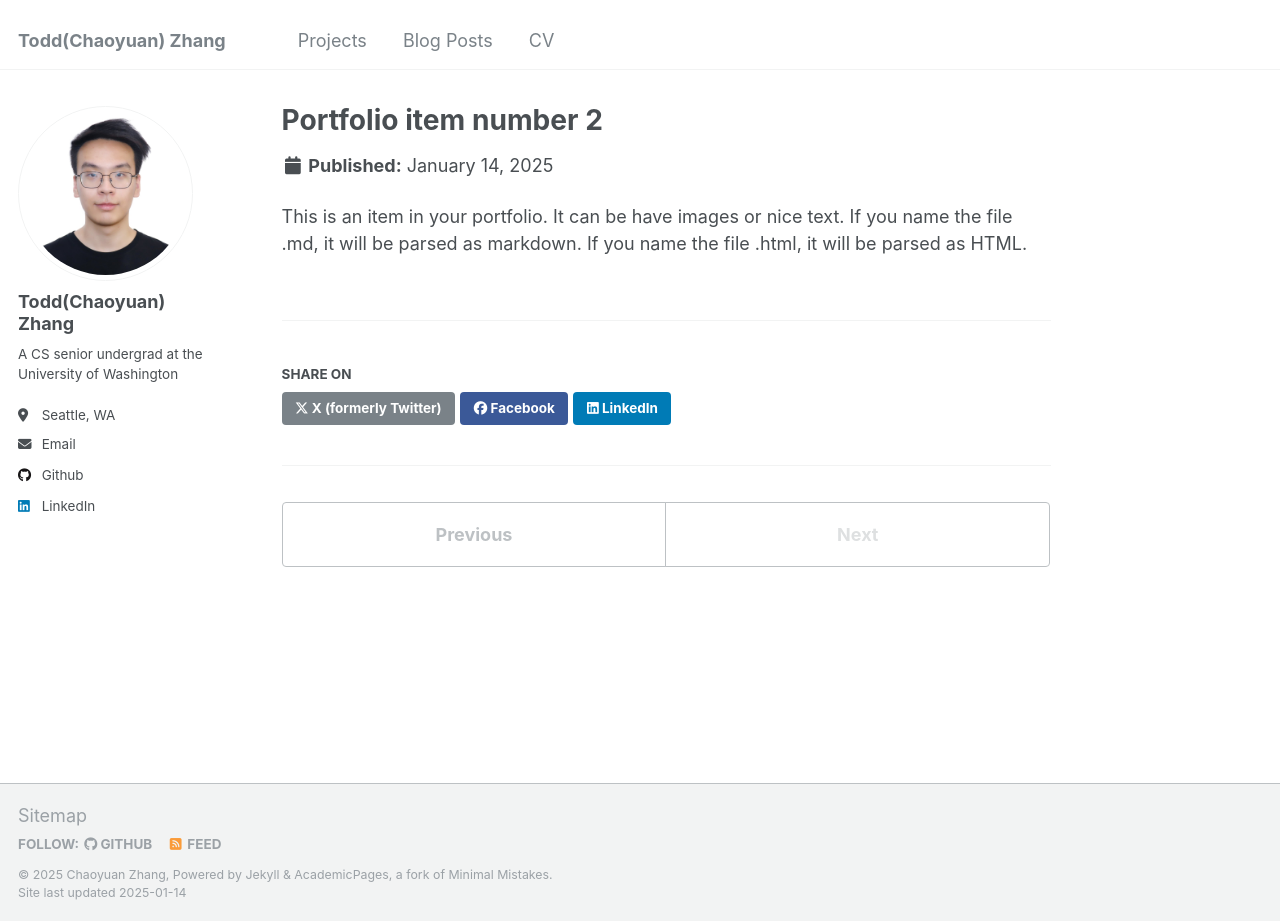
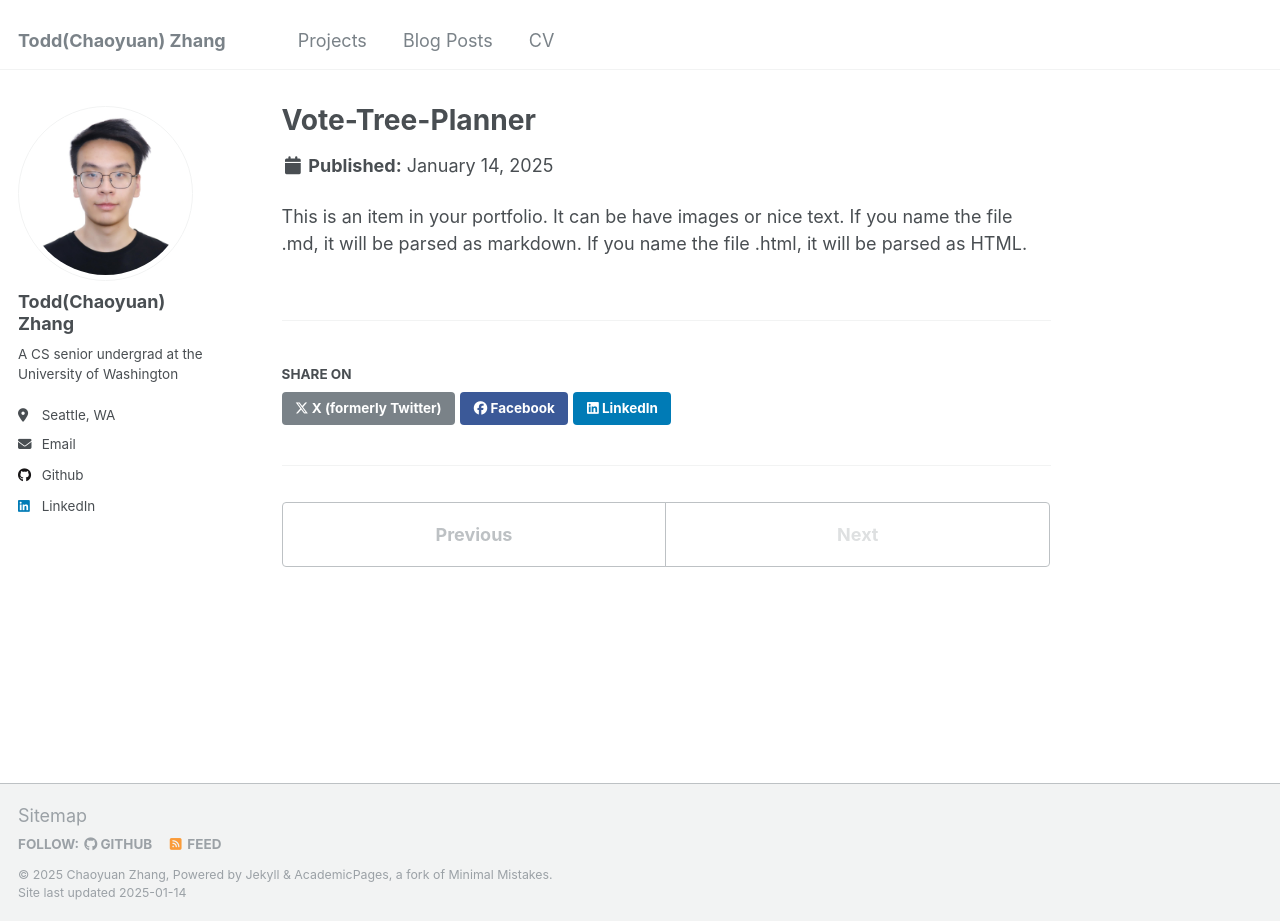
Before and after one commit to tdzzcy/toddZ, a Jekyll site: the page built from _portfolio/portfolio-2.html, in a window 1280 px wide and 921 px high. Built offline with Jekyll 4.4.1, drawn with Linux system fonts in a browser that asks for light colours.

Commit message:
Update portfolio-2.html

```diff
--- a/_portfolio/portfolio-2.html
+++ b/_portfolio/portfolio-2.html
@@ -1,6 +1,6 @@
 ---
-title: "Portfolio item number 2"
-excerpt: "Short description of portfolio item number 2 <br/><img src='/toddZ/images/poster(1).pdf'>"
+title: "Vote-Tree-Planner"
+excerpt: "Short description of portfolio item number 2 <br/><img src='/toddZ/images/poster(1)-1.png'>"
 collection: portfolio
 ---
 
```
